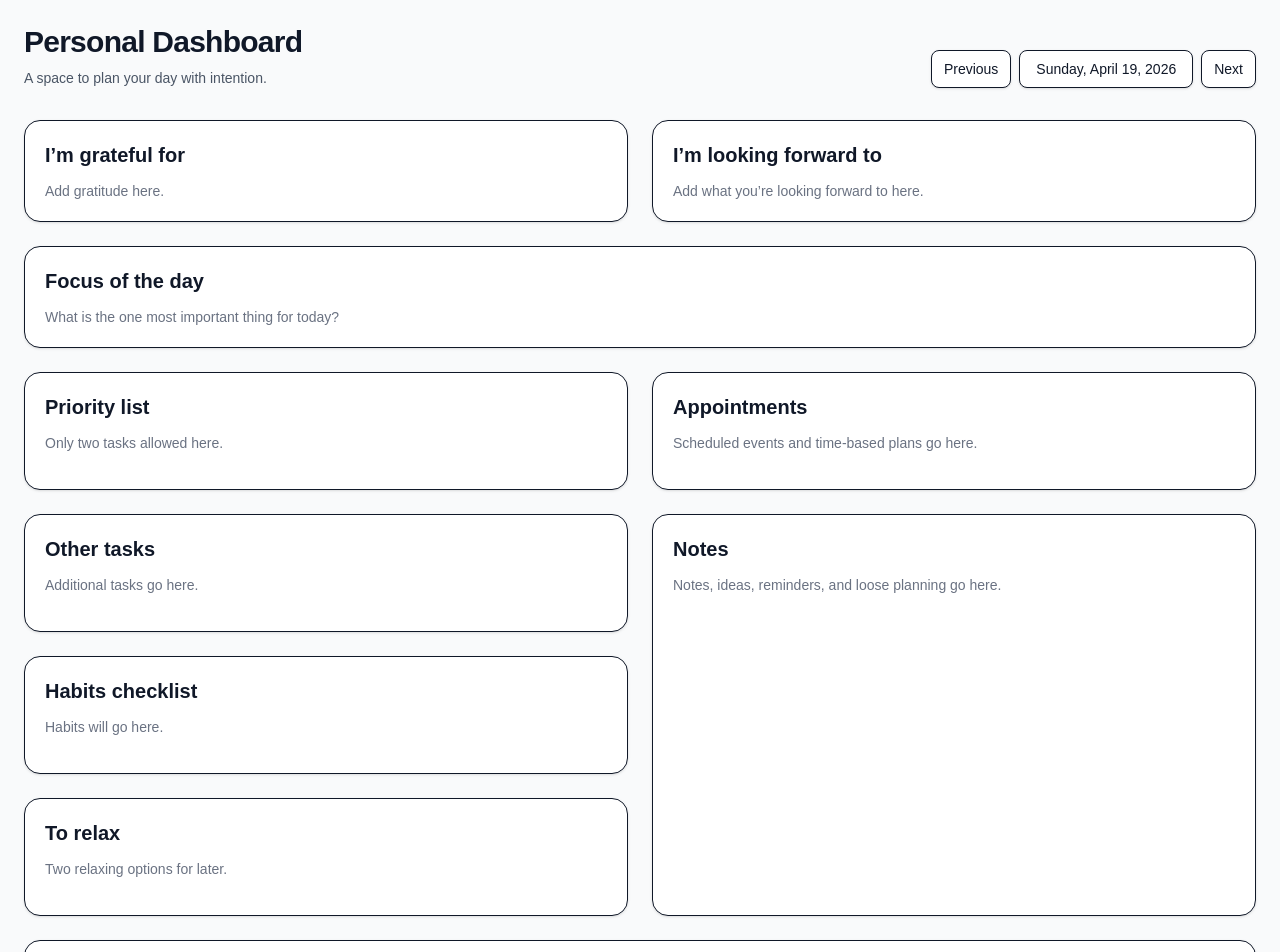
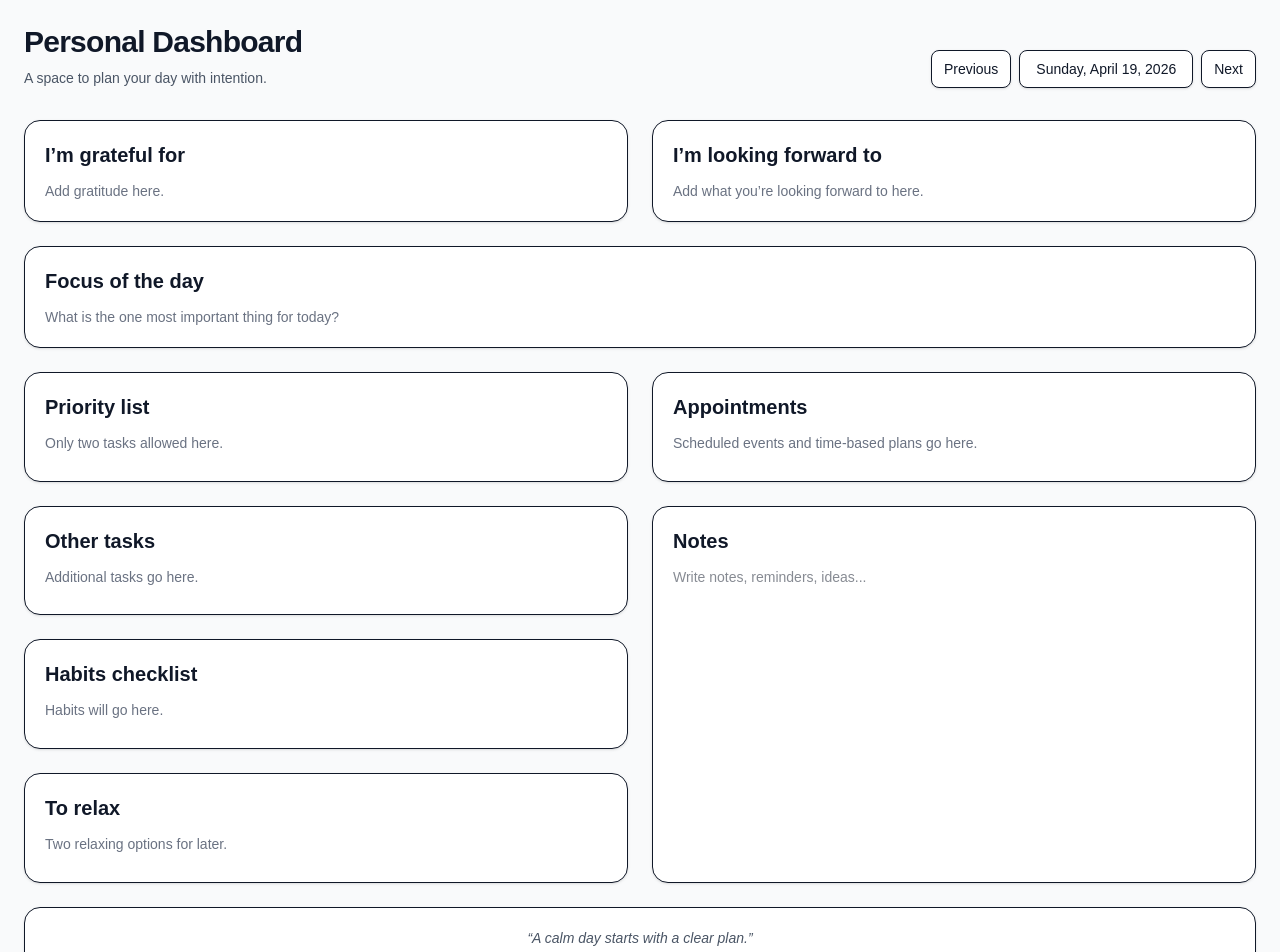
Before and after one commit to zolotavina/personal-dashboard, a Next.js app: page / in a window 1280 px wide. Shown: the top 952 px of the page. Built offline with nearby package versions, Linux system fonts and the light colour scheme.

Commit message:
Add per-day notes section

```diff
--- a/src/app/page.tsx
+++ b/src/app/page.tsx
@@ -1,7 +1,13 @@
 "use client";
 
 import { useState } from "react";
+import dynamic from "next/dynamic";
 import SectionCard from "@/components/SectionCard";
+
+const NotesSection = dynamic(
+  () => import("@/components/planner/NotesSection"),
+  { ssr: false }
+);
 
 function formatDate(date: Date) {
   return date.toLocaleDateString("en-CA", {
@@ -14,6 +20,7 @@ function formatDate(date: Date) {
 
 export default function Home() {
   const [selectedDate, setSelectedDate] = useState(new Date());
+  const dateKey = selectedDate.toISOString().split("T")[0];
 
   function goToPreviousDay() {
     setSelectedDate((currentDate) => {
@@ -117,11 +124,7 @@ export default function Home() {
 
             <div className="lg:row-span-3">
               <SectionCard title="Notes">
-                <div className="h-full min-h-[20rem]">
-                  <p className="text-sm text-gray-500">
-                    Notes, ideas, reminders, and loose planning go here.
-                  </p>
-                </div>
+                <NotesSection key={dateKey} storageKey={`notes-${dateKey}`} />
               </SectionCard>
             </div>
           </div>
--- /dev/null
+++ b/src/components/planner/NotesSection.tsx
@@ -0,0 +1,27 @@
+"use client";
+
+import { useEffect, useState } from "react";
+
+type NotesSectionProps = {
+  storageKey: string;
+};
+
+export default function NotesSection({ storageKey }: NotesSectionProps) {
+  const [notes, setNotes] = useState(() => {
+    const savedNotes = localStorage.getItem(storageKey);
+    return savedNotes || "";
+  });
+
+  useEffect(() => {
+    localStorage.setItem(storageKey, notes);
+  }, [storageKey, notes]);
+
+  return (
+    <textarea
+      value={notes}
+      onChange={(e) => setNotes(e.target.value)}
+      placeholder="Write notes, reminders, ideas..."
+      className="min-h-[18rem] w-full resize-none bg-transparent text-sm outline-none"
+    />
+  );
+}
```
